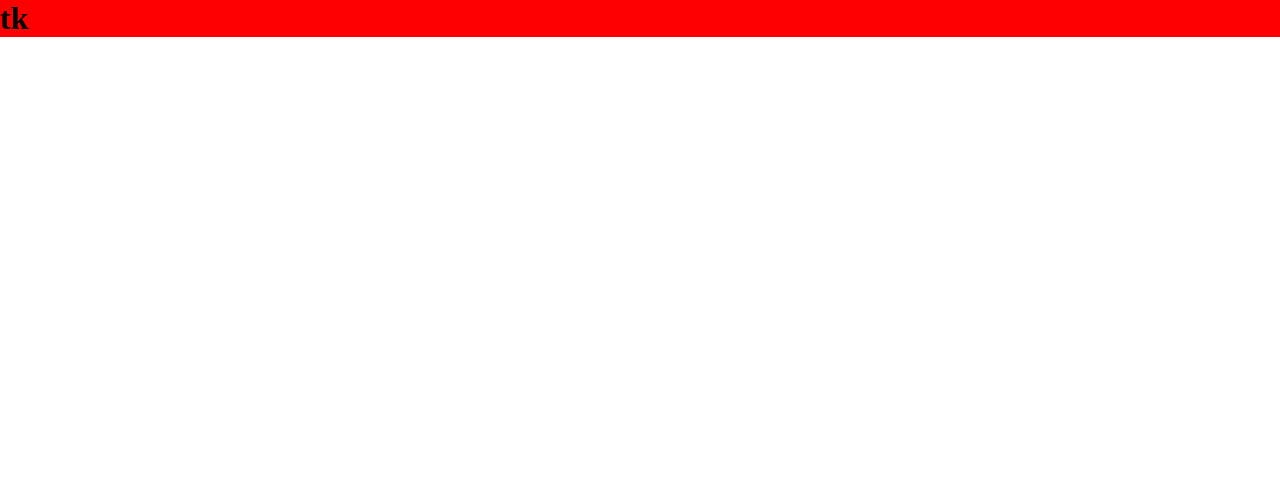
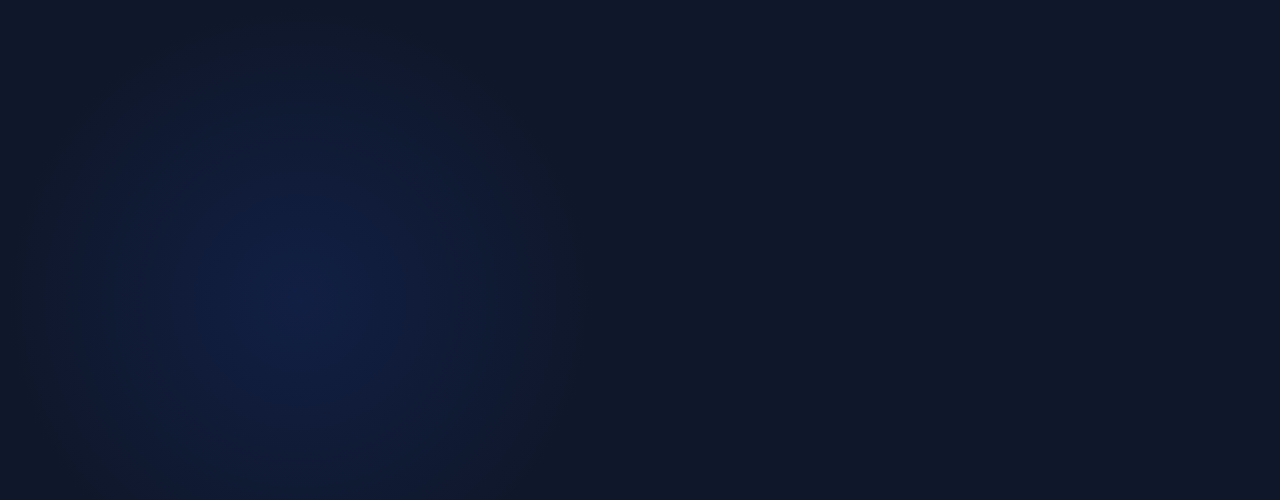
Before and after one commit to Hibanaga/vladyslav-tykhoniuk, a Next.js app: page / in a window 1280 px wide. Shown: the top 500 px of the page. Built offline with nearby package versions, Linux system fonts and the light colour scheme.

Commit message:
Implement circle mouse effect

```diff
--- a/next.config.js
+++ b/next.config.js
@@ -1,6 +1,8 @@
 /** @type {import('next').NextConfig} */
 const nextConfig = {
-    styledComponents: true,
+    compiler: {
+        styledComponents: true,
+    }
 }
 
 module.exports = nextConfig
--- a/src/app/layout.tsx
+++ b/src/app/layout.tsx
@@ -8,7 +8,7 @@ import '@/styles/globals.css';
 export const metadata: Metadata = {
   title: 'Vladyslav Tykhoniuk',
   description: 'Full-stack developer',
-  keywords: ['Next.js', 'React', 'Full-stack', 'Developer'],
+  keywords: ['Next.js', 'React', 'Full-stack', 'Developer', 'Vladyslav', 'Tykhoniuk', 'Vladyslav Tykhoniuk'],
 }
 
 export default function RootLayout({
--- /dev/null
+++ b/src/modules/CursorChanger/index.tsx
@@ -0,0 +1,30 @@
+'use client'
+
+import React, { useState, useEffect, FC } from 'react';
+
+import StyledComponent from './styles';
+
+interface Props {
+   circleWidth: number
+}
+
+const CursorColorChanger: FC<Props> = ({ circleWidth = 600 }) => {
+    const [cursorPosition, setCursorPosition] = useState({ x: 0, y: 0 });
+
+    const handleMouseMove = (e) => setCursorPosition({ x: e.clientX - circleWidth / 2, y: e.clientY - circleWidth / 2 })
+
+    useEffect(() => {
+        document.addEventListener('mousemove', handleMouseMove);
+        return () => document.removeEventListener('mousemove', handleMouseMove);
+    }, []);
+
+    return (
+        <StyledComponent
+            $size={circleWidth}
+            $top={cursorPosition.y}
+            $left={cursorPosition.x}
+        />
+    );
+};
+
+export default CursorColorChanger;
--- /dev/null
+++ b/src/modules/CursorChanger/styles.ts
@@ -0,0 +1,18 @@
+import styled from 'styled-components';
+
+const Styled = styled.main.attrs((props) => ({
+    style: {
+        width: `${props.$size}px`,
+        height: `${props.$size}px`,
+        left: `${props.$left}px`,
+        top: `${props.$top}px`,
+    },
+}))`
+    position: absolute;
+    border-radius: 50%;
+    pointer-events: none;
+    background: radial-gradient(circle closest-side, #1D4ED8, transparent);
+    opacity: .15;
+`;
+
+export default Styled;
--- a/src/pages/Home/index.tsx
+++ b/src/pages/Home/index.tsx
@@ -1,12 +1,11 @@
 import StyledComponent from './styles';
 
+import CursorChanger from '@/modules/CursorChanger';
+
 function Home() {
-
     return (
         <StyledComponent>
-            <h1>
-                tk
-            </h1>
+            <CursorChanger />
         </StyledComponent>
     )
 }
--- a/src/pages/Home/styles.ts
+++ b/src/pages/Home/styles.ts
@@ -3,7 +3,6 @@
 import styled from "styled-components";
 
 export default styled.main`
-    background-color: red;
     margin: 0;
     padding: 0;
 `
--- a/src/styles/globals.css
+++ b/src/styles/globals.css
@@ -12,7 +12,7 @@ body {
 }
 
 body {
-
+  background-color: #0F172A;
 }
 
 a {
```
